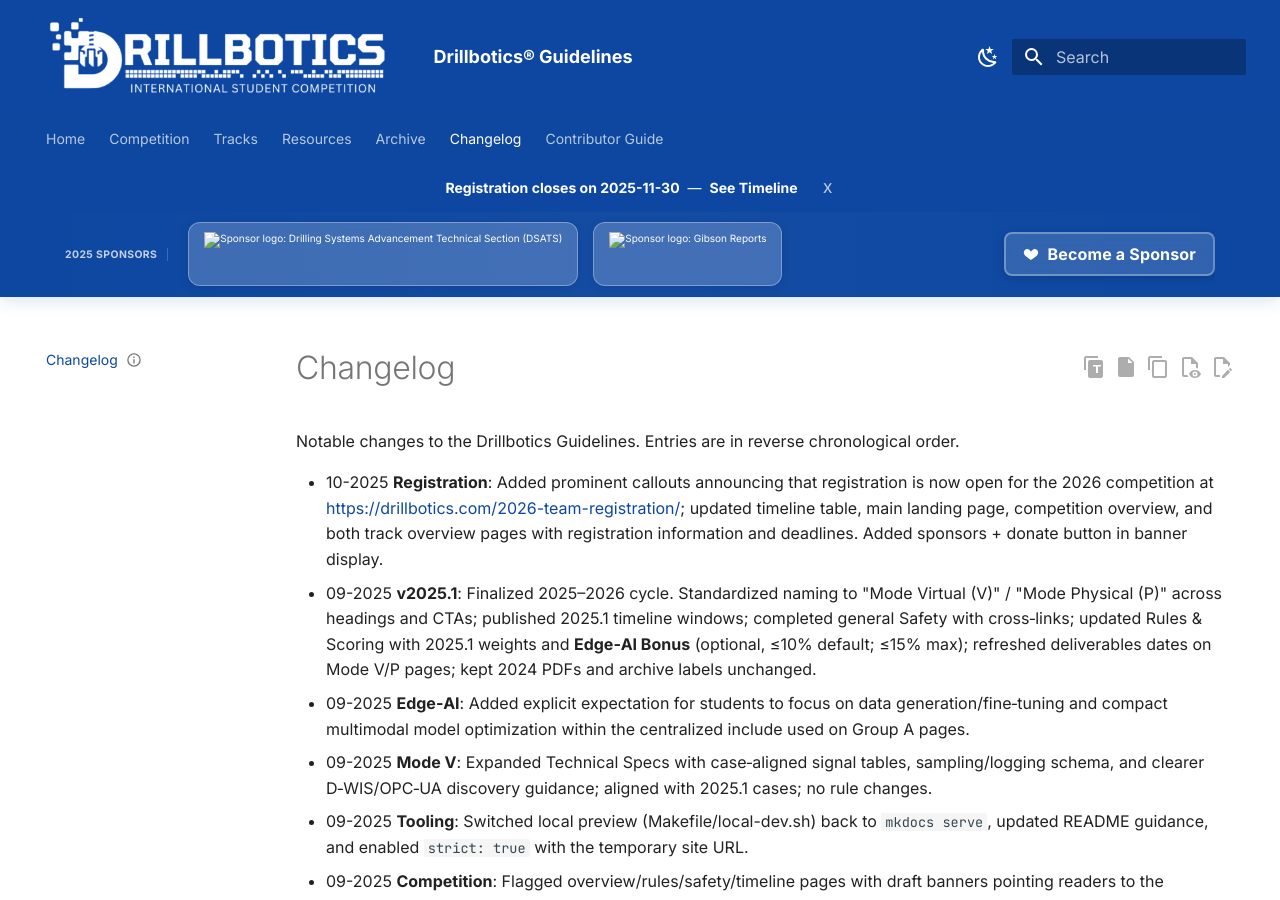
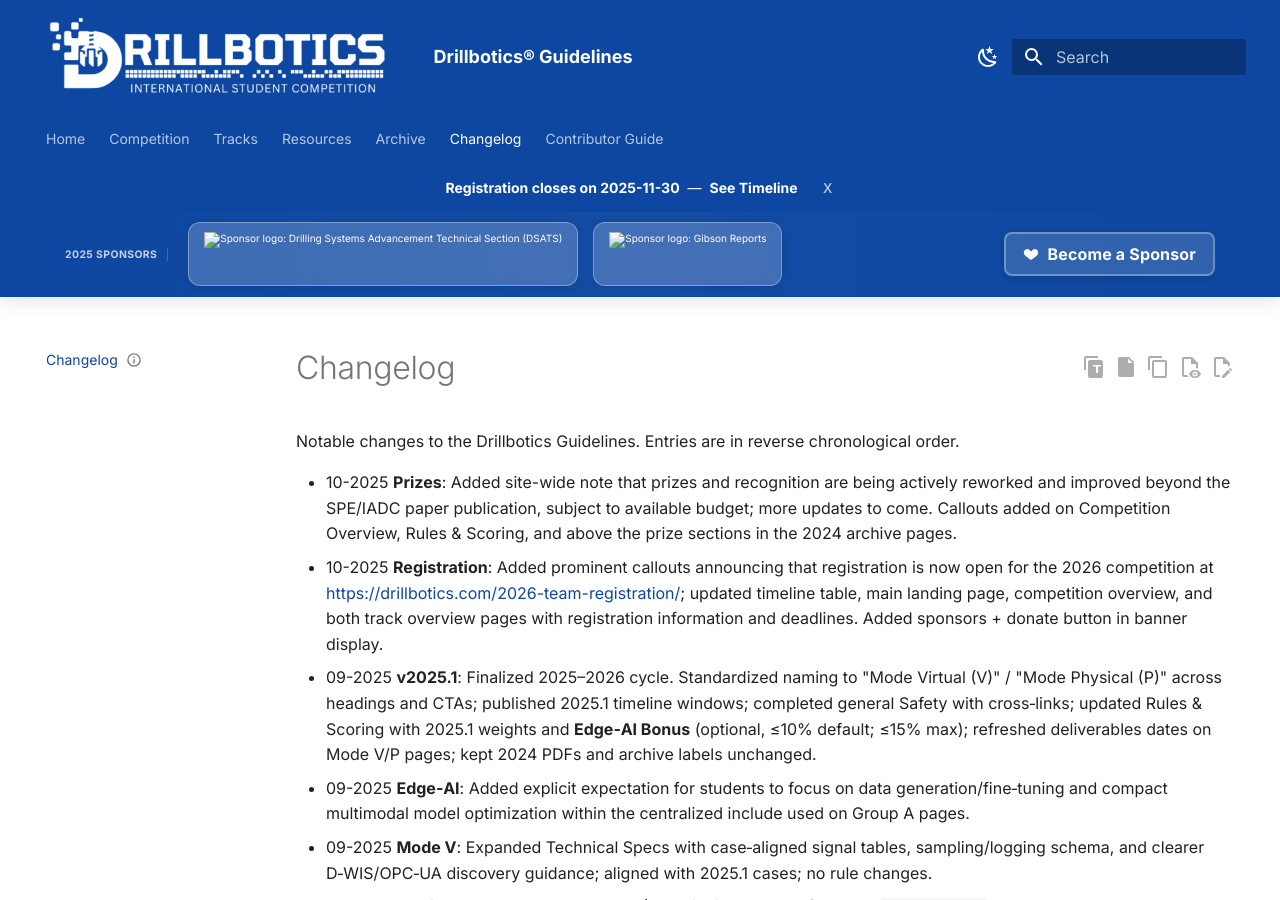
Before and after one commit to Open-Source-Drilling-Community/drillbotics-guidelines, an MkDocs documentation site: the page built from docs/changelog.md, in a window 1280 px wide and 900 px high. Built offline with MkDocs 1.6.1 and Material for MkDocs 9.7.7, drawn with Linux system fonts in a browser that asks for light colours; comment, search, counter and statistics services are not loaded; the version menu is left out.

Commit message:
📝 docs(changelog): add note on prize rework and callouts
- add site-wide note about prizes and recognition being actively reworked
- include callouts on Competition Overview, Rules & Scoring, and 2024 archive pages
- inform users about ongoing improvements subject to budget and future updates

```diff
--- a/docs/changelog.md
+++ b/docs/changelog.md
@@ -6,6 +6,7 @@ status: updated
 
 Notable changes to the Drillbotics Guidelines. Entries are in reverse chronological order.
 
+- 10-2025 **Prizes**: Added site-wide note that prizes and recognition are being actively reworked and improved beyond the SPE/IADC paper publication, subject to available budget; more updates to come. Callouts added on Competition Overview, Rules & Scoring, and above the prize sections in the 2024 archive pages.
 - 10-2025 **Registration**: Added prominent callouts announcing that registration is now open for the 2026 competition at <https://drillbotics.com/2026-team-registration/>; updated timeline table, main landing page, competition overview, and both track overview pages with registration information and deadlines. Added sponsors + donate button in banner display.
 - 09-2025 **v2025.1**: Finalized 2025–2026 cycle. Standardized naming to "Mode Virtual (V)" / "Mode Physical (P)" across headings and CTAs; published 2025.1 timeline windows; completed general Safety with cross‑links; updated Rules & Scoring with 2025.1 weights and **Edge‑AI Bonus** (optional, ≤10% default; ≤15% max); refreshed deliverables dates on Mode V/P pages; kept 2024 PDFs and archive labels unchanged.
 - 09-2025 **Edge‑AI**: Added explicit expectation for students to focus on data generation/fine‑tuning and compact multimodal model optimization within the centralized include used on Group A pages.
```
